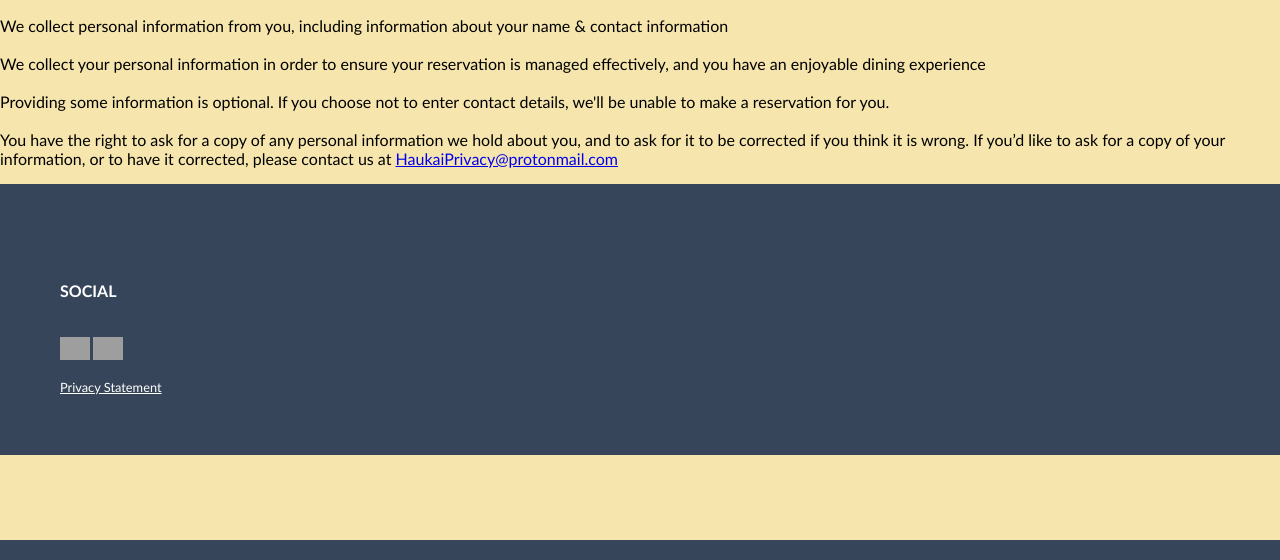
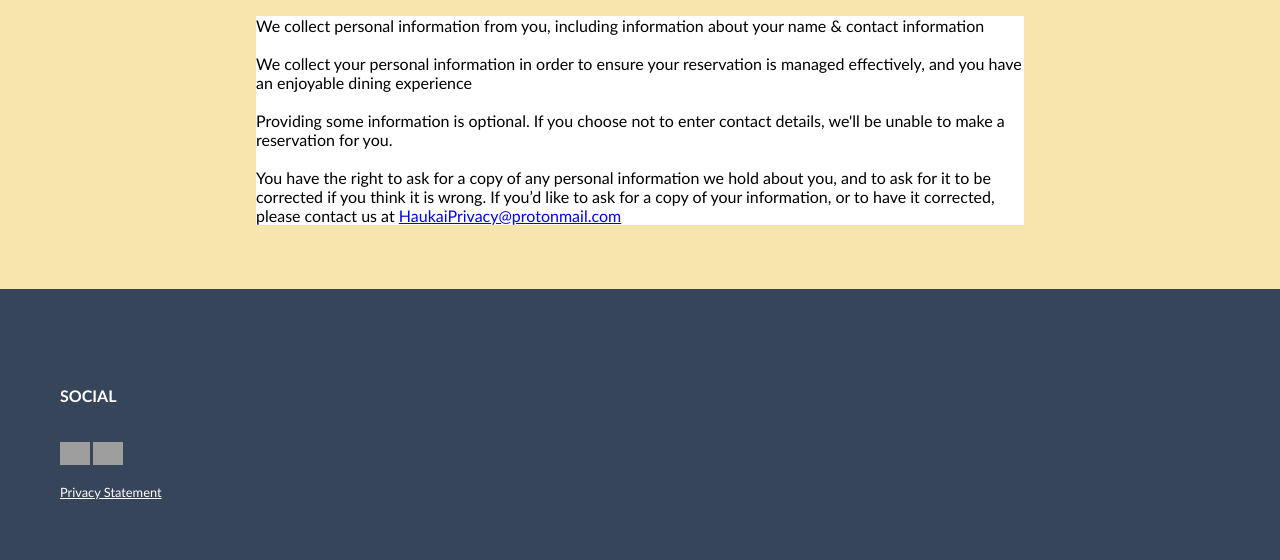
Before and after one commit to RHernandez44/PrivatePractice, a PHP site: page /privacy.html in a window 1280 px wide. Shown: the part 260-820 px from the top of the page. Run offline with PHP 8.4, Linux system fonts and the light colour scheme; grey boxes are pictures that could not be loaded.

Commit message:
new .htaccess

```diff
--- a/web/main.css
+++ b/web/main.css
@@ -152,6 +152,15 @@ header {
     overflow: hidden;
 }
 
+.privacy_statement {
+    margin-left: auto;
+    margin-right: auto;
+    margin-top: 1rem;
+    margin-bottom: 4rem;
+    max-width: 60%;
+    background-color: white;
+}
+
 .footer {
     font-size: 1vw;
     background-color: #37455a;
```
